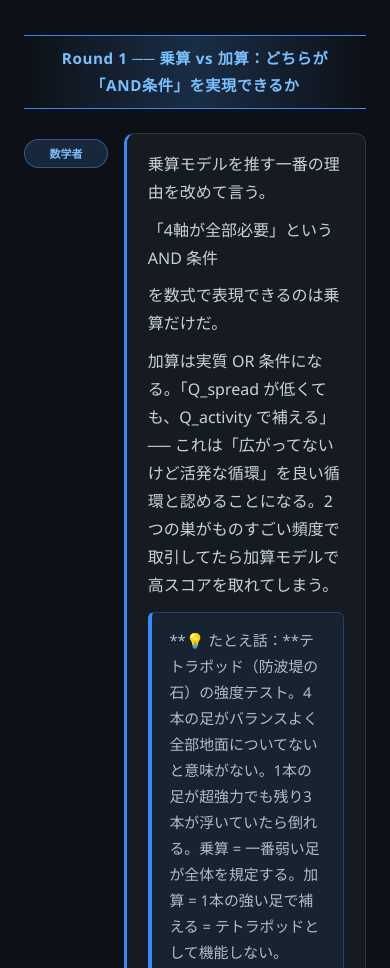
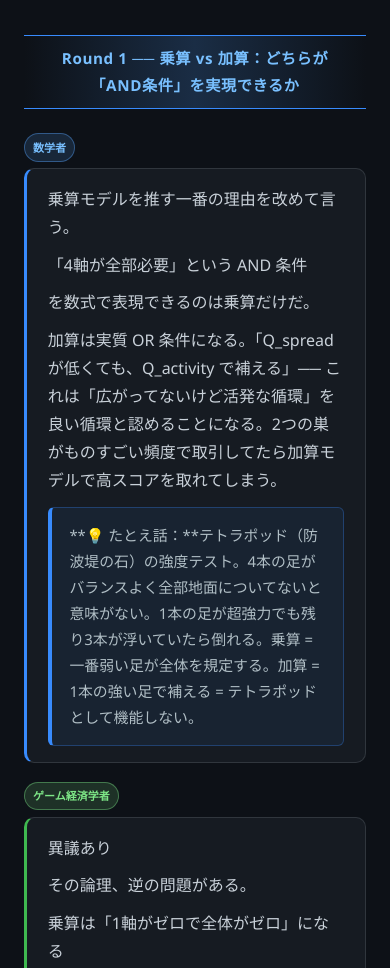
Before and after one commit to Saaiya-chan/Meguri, an Astro site in the folder site/: page /discussions/debate_circulation in a window 390 px wide. Shown: the part 980-1948 px from the top of the page. Built offline with nearby package versions, Linux system fonts and the light colour scheme; Astro itself is replaced by a stand-in of ours.

Commit message:
Fix mobile layout: stack speaker label above bubble on small screens
Co-Authored-By: Claude Haiku 4.5 <noreply@anthropic.com>

```diff
--- a/site/src/layouts/Layout.astro
+++ b/site/src/layouts/Layout.astro
@@ -179,6 +179,12 @@ article li { margin-bottom: 0.3rem; }
 }
 .speaker-other .speaker-content { border-left: 3px solid #6e7681; }
 
+/* ===== Mobile responsive ===== */
+@media (max-width: 600px) {
+  .speaker-block { flex-direction: column; gap: 0.4rem; }
+  .speaker-label { width: auto; align-self: flex-start; margin-top: 0; }
+}
+
 /* ===== Blockquotes (たとえ話) ===== */
 .speaker-content blockquote,
 article > blockquote {
```
Also changed, not shown: 19 other files.
